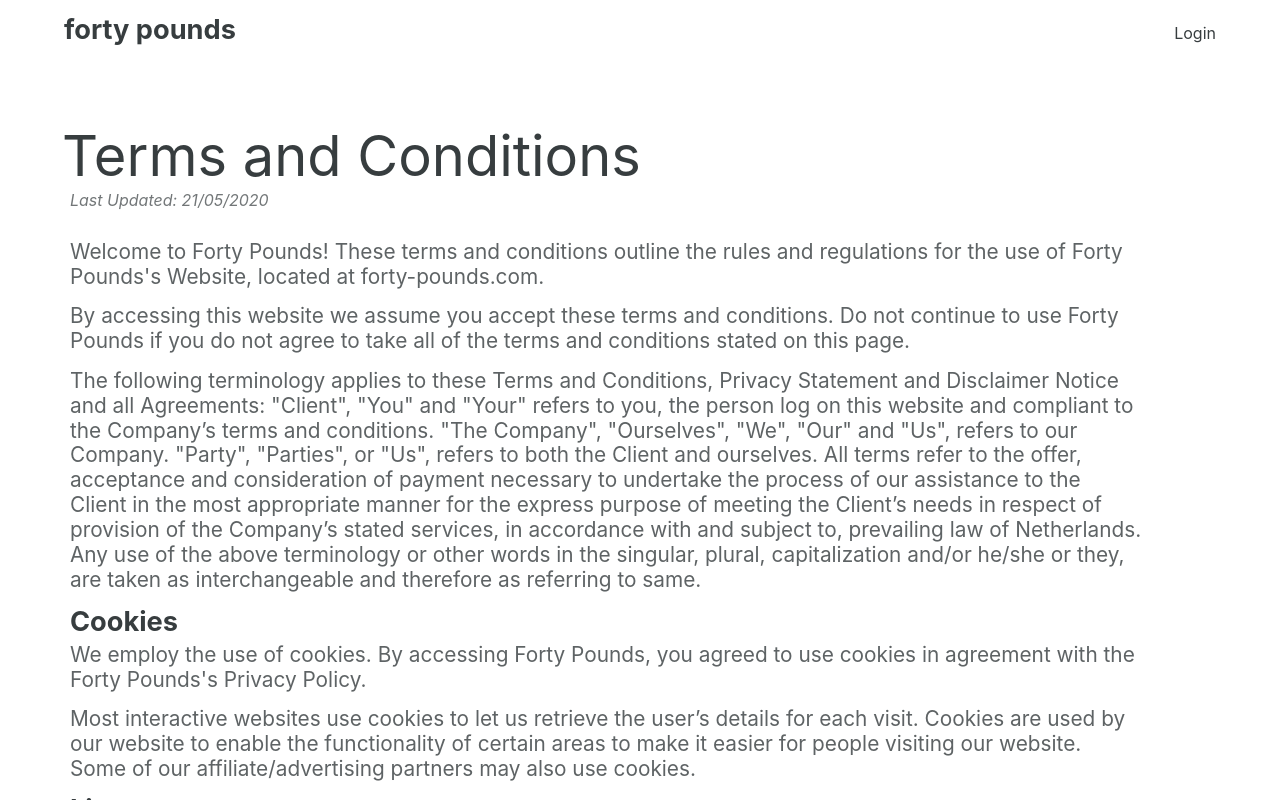
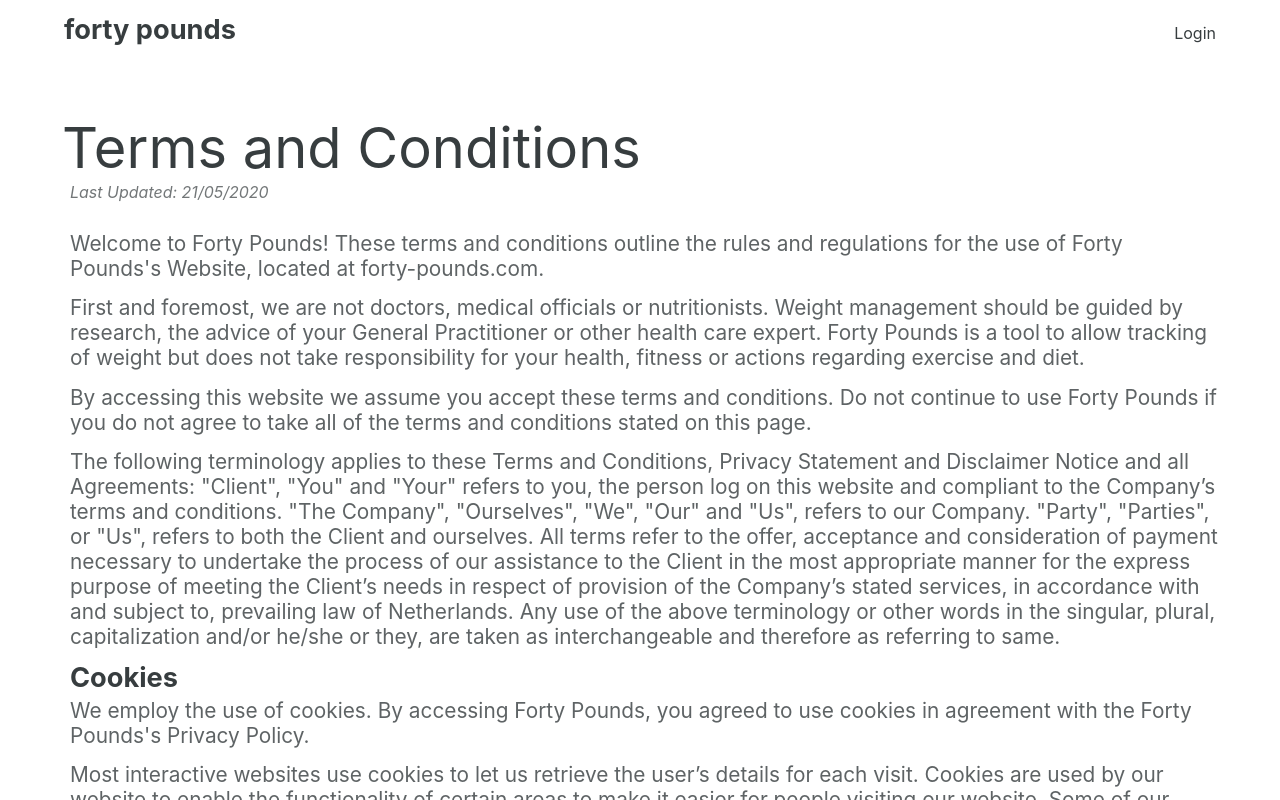
Before and after one commit to ruairidhflint/40lbs-frontend, a React (Create React App) app: page /terms in a window 1280 px wide. Shown: the top 800 px of the page. Built offline with nearby package versions, Linux system fonts and the light colour scheme.

Commit message:
Make minor changes to T&C

```diff
--- a/src/Views/TandC.js
+++ b/src/Views/TandC.js
@@ -11,6 +11,15 @@ function TermsAndConditions() {
         Welcome to Forty Pounds! These terms and conditions outline the rules
         and regulations for the use of Forty Pounds's Website, located at
         forty-pounds.com.{' '}
+      </p>
+
+      <p>
+        First and foremost, we are not doctors, medical officials or
+        nutritionists. Weight management should be guided by research, the
+        advice of your General Practitioner or other health care expert. Forty
+        Pounds is a tool to allow tracking of weight but does not take
+        responsibility for your health, fitness or actions regarding exercise
+        and diet.
       </p>
 
       <p>
@@ -100,7 +109,7 @@ function TermsAndConditions() {
 
       <h4>Your Privacy</h4>
       <p>
-        Please read <Link to="/privacy">Privacy Policy</Link>
+        Please read our <Link to="/privacy">Privacy Policy</Link>
       </p>
 
       <h4>Reservation of Rights</h4>
@@ -172,7 +181,7 @@ function TermsAndConditions() {
 const StyledTermContainer = styled.section`
   max-width: 1220px;
   margin: 0 auto;
-  padding: 4rem 2rem;
+  padding: 3.5rem 2rem;
 
   h3 {
     font-size: 3.5rem;
@@ -218,7 +227,6 @@ const StyledTermContainer = styled.section`
 
   p {
     padding-left: 0.5rem;
-    max-width: 1080px;
     font-size: 1.3rem;
     line-height: 1.2;
     opacity: 0.8;
```
